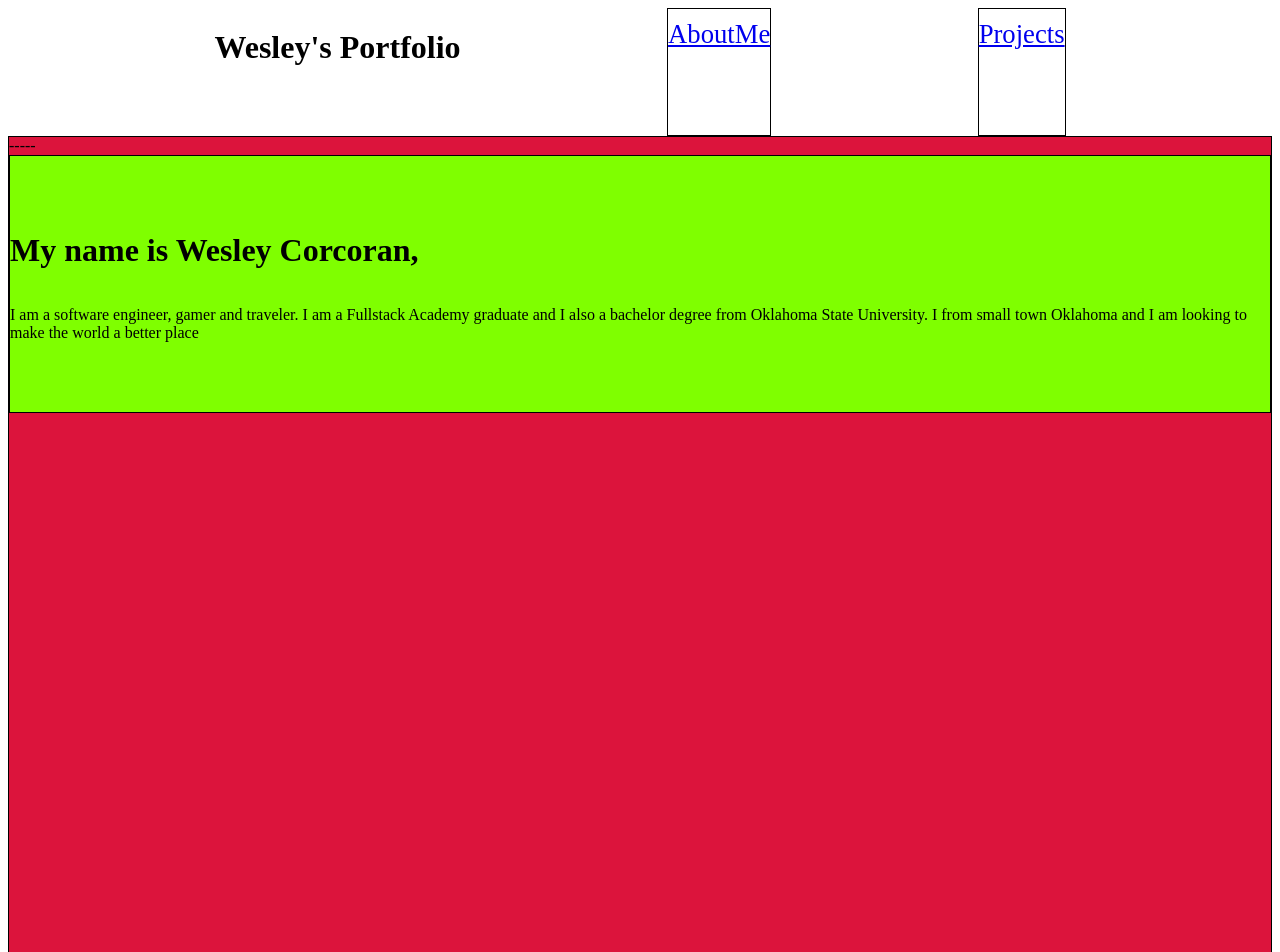
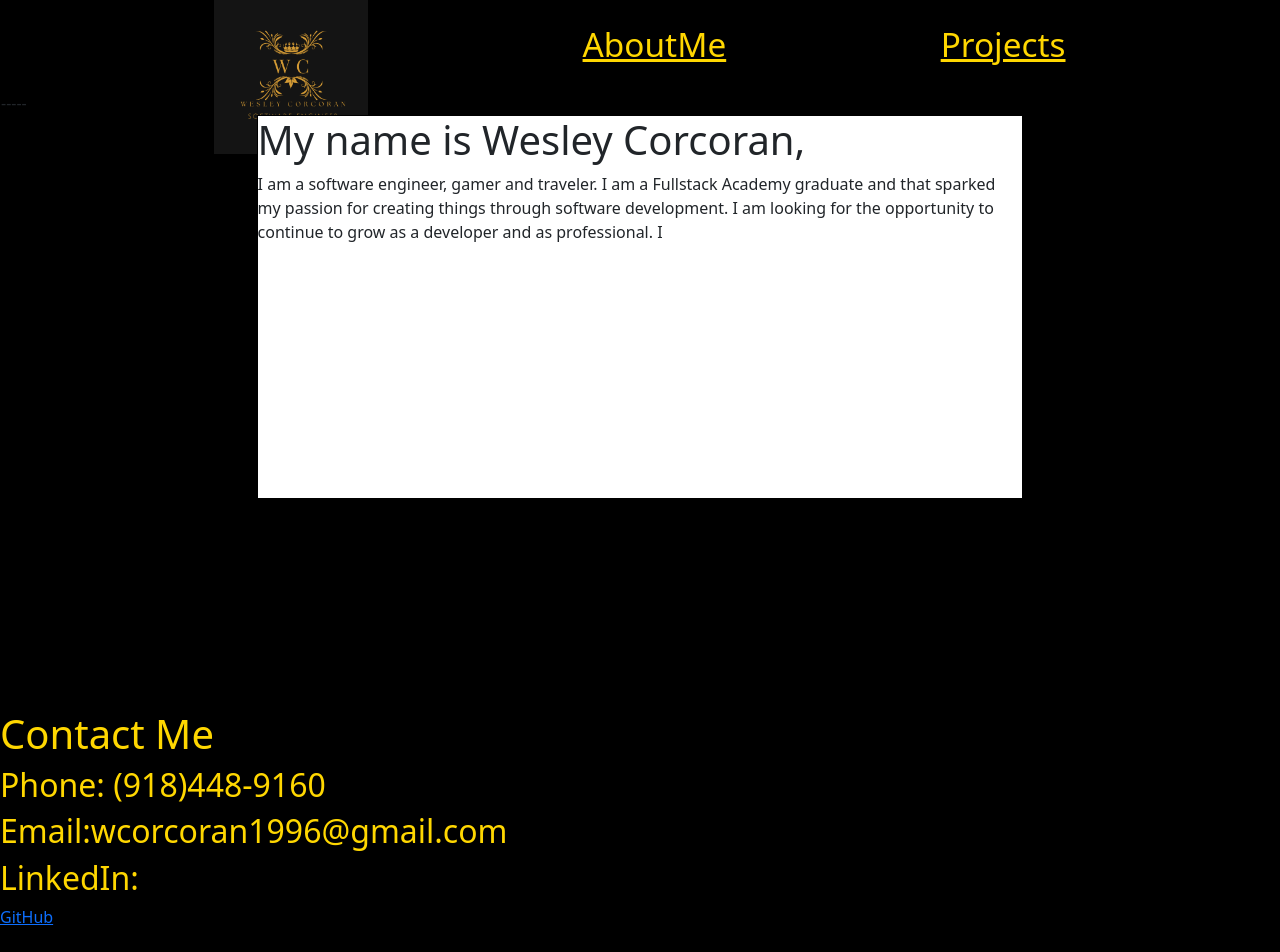
Before and after one commit to wcorcoran1/Portfolio, a React app: page /about in a window 1280 px wide. Shown: the top 952 px of the page. Built offline with nearby package versions, Linux system fonts and the light colour scheme.

Commit message:
working on getting bootstrap icons

```diff
--- a/package.json
+++ b/package.json
@@ -10,6 +10,8 @@
   "author": "",
   "license": "ISC",
   "dependencies": {
+    "bootstrap": "^5.1.3",
+    "bootstrap-icons": "^1.8.1",
     "react": "^18.0.0",
     "react-dom": "^18.0.0",
     "react-router-dom": "^6.3.0",
--- a/public/index.css
+++ b/public/index.css
@@ -1,46 +1,73 @@
 #app {
-    background-color: red;
+    height: 100%;
+
 }
 
 .Nav {
-    height:10vmax;
-    background-color: white;
+    height:7vmax;
+    background-color: black;
     display:flex;
     justify-content: space-evenly;
+    color: rgb(255, 215, 0);
+    padding-bottom: 5%;
+}
+.navImage{
+    height: 12vmax;
 
 }
 .link{
-    padding-top: 10px;
-    border: 1px solid black;
-    font-size: 20pt;
+    padding-top: 20px;
+    font-size: 25pt;
+    display: flex;
+    text-decoration: underline;
+    color: rgb(255, 215, 0);
+}
+.main{
+display: flex;
+justify-content: center;
+background-color: black;
 }
 
-.main {
-    height:100vmax;
+.mainImage {
+    height:35vmax;
+    width: 50vmax;
+    display: flex;
+    justify-content: center;
+    align-content: center;
 }
 
 .about {
-    background-color: crimson;
+    display:flex;
+    flex-direction: column;
+    justify-content: center;
+    align-content: center;
+    background-color: black;
     border:black 1px solid;
-    height:100vmax;
+    height:100%;
+    width:100%;
 }
 .aboutInfo{
     display:flex;
     flex-direction: column;
-    height:20vmax;
+    height:30vmax;
+    width: 60%;
     border:1px solid black;
-    background-color: chartreuse;
-    justify-content: center;
-    align-content: center;
+    background-color: white;
+    align-self: center;
 }
 
 .projects {
     background-color: purple;
-    border:black 1px solid;
+    border:greenyellow 1px solid;
     height:100vmax
 }
 .contactMe{
     display:flex;
-    background-color: aqua;
+    position: sticky;
+    background-color: black;
+    color: rgb(255, 215, 0);;
     flex-direction: column;
+    justify-content: center;
+    align-content: center;
+    height: 50vmax;
 }
--- a/public/index.html
+++ b/public/index.html
@@ -4,6 +4,8 @@
     <meta charset="UTF-8">
     <meta http-equiv="X-UA-Compatible" content="IE=edge">
     <meta name="viewport" content="width=device-width, initial-scale=1.0">
+    <!-- CSS only -->
+<link href="https://cdn.jsdelivr.net/npm/bootstrap@5.1.3/dist/css/bootstrap.min.css" rel="stylesheet" integrity="sha384-1BmE4kWBq78iYhFldvKuhfTAU6auU8tT94WrHftjDbrCEXSU1oBoqyl2QvZ6jIW3" crossorigin="anonymous">
     <link rel="stylesheet" href="index.css">
     <title>Portfolio</title>
 </head>
--- a/src/components/About.jsx
+++ b/src/components/About.jsx
@@ -13,7 +13,10 @@ return(
             My name is Wesley Corcoran,
         </h1>
         <p>
-         I am a software engineer, gamer and traveler. I am a Fullstack Academy graduate and I also a bachelor degree from Oklahoma State University. I from small town Oklahoma and I am looking to make the world a better place</p>
+         I am a software engineer, gamer and traveler.
+         I am a Fullstack Academy graduate and that sparked my passion for creating things through software development.
+         I am looking for the opportunity to continue to grow as a developer and as professional. I
+        </p>
          </div>
 
     </div>
--- a/src/components/ContactMe.jsx
+++ b/src/components/ContactMe.jsx
@@ -1,4 +1,5 @@
 import React from "react";
+import { Link } from "react-router-dom"
 
 const ContactMe = ()=>{
 
@@ -16,6 +17,9 @@ return(
         <div>
         <h2>LinkedIn:</h2>
         </div>
+        <div>
+        <a href="https://github.com/wcorcoran1" >GitHub</a>
+        </div>
          </div>
 
     </div>
--- a/src/components/Main.jsx
+++ b/src/components/Main.jsx
@@ -6,8 +6,7 @@ return(
 
     <div>
         <div className="main">
-        <h1>Hi, I am Wesley Corcoran</h1>
-        <h2>Developer and gamer</h2>
+         <img className="mainImage" src="/Gold Exclusive Royal Luxury Hotel Logo.png" alt="not found" />
          </div>
 
 
--- a/src/components/NavBar.jsx
+++ b/src/components/NavBar.jsx
@@ -7,7 +7,7 @@ return(
 
     <div>
         <div className="Nav">
-        <h1>Wesley's Portfolio</h1>
+        <img className="navImage" src="/Gold Exclusive Royal Luxury Hotel Logo.png" alt="not found" />
        <Link className="link" to="/about">AboutMe</Link>
        <Link className="link" to="/projects">Projects</Link>
          </div>
```
Also changed, not shown: public/Gold Exclusive Royal Luxury Hotel Logo.png (added), 1 other file.
